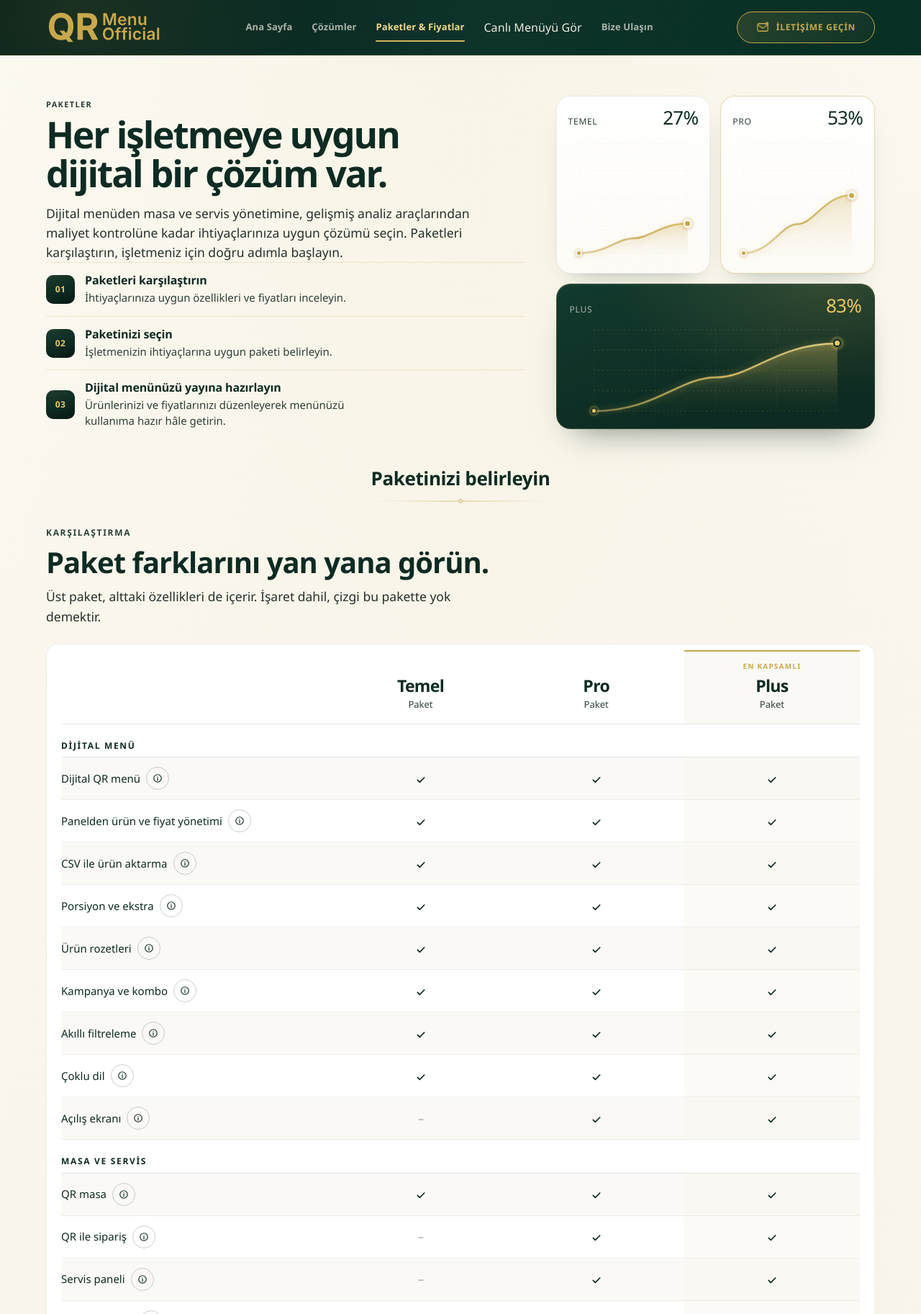
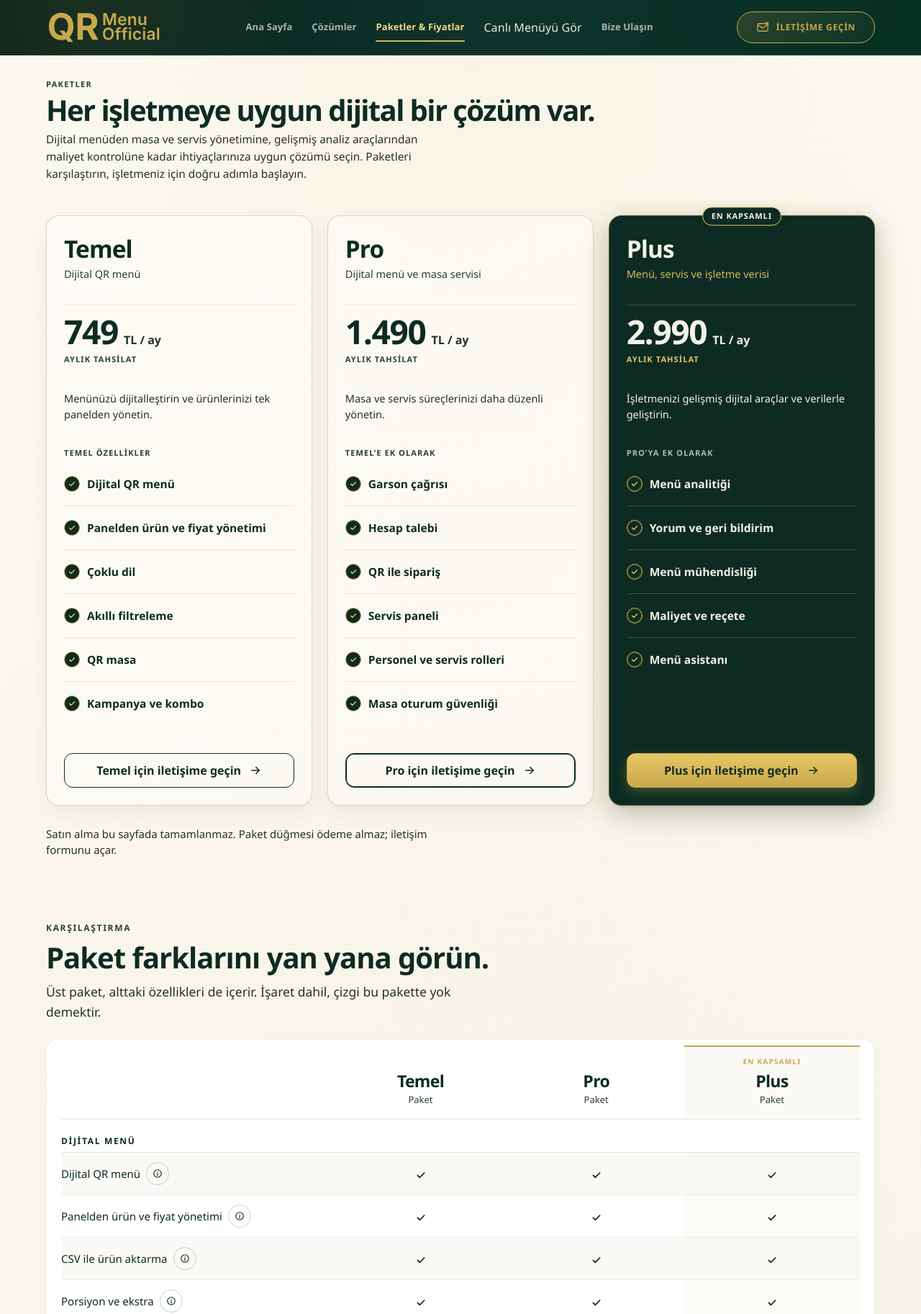
Before and after one commit to mamibeyinizz/anasite, a PHP site: page /paketler/ in a window 1280 px wide. Shown: the top 1825 px of the page at 72% size. Run offline with PHP 8.4, Linux system fonts and the light colour scheme.

Commit message:
Paketler: hero'yu kompaktlaştır, grafik kartlarını kaldır, paket kartlarını karşılaştırma tablosunun önüne al
Co-Authored-By: Claude Sonnet 5.5 <noreply@anthropic.com>
Claude-Session: https://claude.ai/code/session_01FBw9rSTA4hfQmbhEoLSWmF

```diff
--- a/paketler/index.html
+++ b/paketler/index.html
@@ -194,148 +194,33 @@
             <h1 class="qrmo-pricing-title">Her işletmeye uygun dijital bir çözüm var.</h1>
             <p class="qrmo-pricing-subtitle">Dijital menüden masa ve servis yönetimine, gelişmiş analiz araçlarından maliyet kontrolüne kadar ihtiyaçlarınıza uygun çözümü seçin. Paketleri karşılaştırın, işletmeniz için doğru adımla başlayın.</p>
           </div>
-          <ol class="qrmo-pricing-hero-steps">
-            <li>
-              <span class="qrmo-pricing-hero-step-n" aria-hidden="true">01</span>
-              <div>
-                <p class="qrmo-pricing-hero-step-title">Paketleri karşılaştırın</p>
-                <p class="qrmo-pricing-hero-step-copy">İhtiyaçlarınıza uygun özellikleri ve fiyatları inceleyin.</p>
-              </div>
-            </li>
-            <li>
-              <span class="qrmo-pricing-hero-step-n" aria-hidden="true">02</span>
-              <div>
-                <p class="qrmo-pricing-hero-step-title">Paketinizi seçin</p>
-                <p class="qrmo-pricing-hero-step-copy">İşletmenizin ihtiyaçlarına uygun paketi belirleyin.</p>
-              </div>
-            </li>
-            <li>
-              <span class="qrmo-pricing-hero-step-n" aria-hidden="true">03</span>
-              <div>
-                <p class="qrmo-pricing-hero-step-title">Dijital menünüzü yayına hazırlayın</p>
-                <p class="qrmo-pricing-hero-step-copy">Ürünlerinizi ve fiyatlarınızı düzenleyerek menünüzü kullanıma hazır hâle getirin.</p>
-              </div>
-            </li>
-          </ol>
-        </div>
-
-        <div class="qrmo-pricing-hero-visual" aria-hidden="true">
-          <div class="qrmo-pricing-viz">
-            <!-- Shared plot: viewBox 0 0 240 160, x0=20, x1=220, yBottom=148, H=136, yEnd=yBottom-(p/100)*H -->
-            <article class="qrmo-pricing-viz-card qrmo-pricing-viz-card--temel">
-              <div class="qrmo-pricing-viz-meta">
-                <p class="qrmo-pricing-viz-name">Temel</p>
-                <p class="qrmo-pricing-viz-pct"><span data-qp-viz-n="27">27</span>%</p>
-              </div>
-              <div class="qrmo-pricing-viz-plot">
-                <svg class="qrmo-pricing-viz-chart" viewBox="0 0 240 160" fill="none" preserveAspectRatio="none" focusable="false">
-                  <defs>
-                    <linearGradient id="qrmo-viz-fill-temel" x1="0" y1="0" x2="0" y2="1">
-                      <stop offset="0" stop-color="#c9a84c" stop-opacity=".26"/>
-                      <stop offset=".65" stop-color="#c9a84c" stop-opacity=".07"/>
-                      <stop offset="1" stop-color="#c9a84c" stop-opacity="0"/>
-                    </linearGradient>
-                    <linearGradient id="qrmo-viz-line-temel" x1="0" y1="0" x2="1" y2="0">
-                      <stop offset="0" stop-color="#c9a84c" stop-opacity=".55"/>
-                      <stop offset=".55" stop-color="#c9a84c"/>
-                      <stop offset="1" stop-color="#d8b75a"/>
-                    </linearGradient>
-                    <mask id="qrmo-viz-mask-temel" maskUnits="userSpaceOnUse">
-                      <rect class="qrmo-pricing-viz-wipe" x="0" y="0" width="240" height="160" fill="#fff"/>
-                    </mask>
-                  </defs>
-                  <path class="qrmo-pricing-viz-grid qrmo-pricing-viz-grid--y" d="M20 12H220M20 46H220M20 80H220M20 114H220M20 148H220"/>
-                  <path class="qrmo-pricing-viz-grid qrmo-pricing-viz-grid--x" d="M20 12V148M70 12V148M120 12V148M170 12V148M220 12V148"/>
-                  <g mask="url(#qrmo-viz-mask-temel)">
-                    <path class="qrmo-pricing-viz-area" d="M20 148C70 148 90 129.64 120 129.64S170 111.28 220 111.28V154H20Z"/>
-                    <path class="qrmo-pricing-viz-stroke" d="M20 148C70 148 90 129.64 120 129.64S170 111.28 220 111.28"/>
-                  </g>
-                </svg>
-                <span class="qrmo-pricing-viz-dot qrmo-pricing-viz-dot--start"></span>
-                <span class="qrmo-pricing-viz-dot qrmo-pricing-viz-dot--end"></span>
-              </div>
-            </article>
-            <article class="qrmo-pricing-viz-card qrmo-pricing-viz-card--pro">
-              <div class="qrmo-pricing-viz-meta">
-                <p class="qrmo-pricing-viz-name">Pro</p>
-                <p class="qrmo-pricing-viz-pct"><span data-qp-viz-n="53">53</span>%</p>
-              </div>
-              <div class="qrmo-pricing-viz-plot">
-                <svg class="qrmo-pricing-viz-chart" viewBox="0 0 240 160" fill="none" preserveAspectRatio="none" focusable="false">
-                  <defs>
-                    <linearGradient id="qrmo-viz-fill-pro" x1="0" y1="0" x2="0" y2="1">
-                      <stop offset="0" stop-color="#c9a84c" stop-opacity=".26"/>
-                      <stop offset=".65" stop-color="#c9a84c" stop-opacity=".07"/>
-                      <stop offset="1" stop-color="#c9a84c" stop-opacity="0"/>
-                    </linearGradient>
-                    <linearGradient id="qrmo-viz-line-pro" x1="0" y1="0" x2="1" y2="0">
-                      <stop offset="0" stop-color="#c9a84c" stop-opacity=".55"/>
-                      <stop offset=".55" stop-color="#c9a84c"/>
-                      <stop offset="1" stop-color="#d8b75a"/>
-                    </linearGradient>
-                    <mask id="qrmo-viz-mask-pro" maskUnits="userSpaceOnUse">
-                      <rect class="qrmo-pricing-viz-wipe" x="0" y="0" width="240" height="160" fill="#fff"/>
-                    </mask>
-                  </defs>
-                  <path class="qrmo-pricing-viz-grid qrmo-pricing-viz-grid--y" d="M20 12H220M20 46H220M20 80H220M20 114H220M20 148H220"/>
-                  <path class="qrmo-pricing-viz-grid qrmo-pricing-viz-grid--x" d="M20 12V148M70 12V148M120 12V148M170 12V148M220 12V148"/>
-                  <g mask="url(#qrmo-viz-mask-pro)">
-                    <path class="qrmo-pricing-viz-area" d="M20 148C70 148 90 111.96 120 111.96S170 75.92 220 75.92V154H20Z"/>
-                    <path class="qrmo-pricing-viz-stroke" d="M20 148C70 148 90 111.96 120 111.96S170 75.92 220 75.92"/>
-                  </g>
-                </svg>
-                <span class="qrmo-pricing-viz-dot qrmo-pricing-viz-dot--start"></span>
-                <span class="qrmo-pricing-viz-dot qrmo-pricing-viz-dot--end"></span>
-              </div>
-            </article>
-            <article class="qrmo-pricing-viz-card qrmo-pricing-viz-card--plus">
-              <div class="qrmo-pricing-viz-meta">
-                <p class="qrmo-pricing-viz-name">Plus</p>
-                <p class="qrmo-pricing-viz-pct"><span data-qp-viz-n="83">83</span>%</p>
-              </div>
-              <div class="qrmo-pricing-viz-plot qrmo-pricing-viz-plot--wide">
-                <svg class="qrmo-pricing-viz-chart qrmo-pricing-viz-chart--wide" viewBox="0 0 240 160" fill="none" preserveAspectRatio="none" focusable="false">
-                  <defs>
-                    <linearGradient id="qrmo-viz-fill-plus" x1="0" y1="0" x2="0" y2="1">
-                      <stop offset="0" stop-color="#e8c766" stop-opacity=".34"/>
-                      <stop offset=".65" stop-color="#e8c766" stop-opacity=".07"/>
-                      <stop offset="1" stop-color="#e8c766" stop-opacity="0"/>
-                    </linearGradient>
-                    <linearGradient id="qrmo-viz-line-plus" x1="0" y1="0" x2="1" y2="0">
-                      <stop offset="0" stop-color="#e8c766" stop-opacity=".55"/>
-                      <stop offset=".55" stop-color="#e8c766"/>
-                      <stop offset="1" stop-color="#f3dc8f"/>
-                    </linearGradient>
-                    <mask id="qrmo-viz-mask-plus" maskUnits="userSpaceOnUse">
-                      <rect class="qrmo-pricing-viz-wipe" x="0" y="0" width="240" height="160" fill="#fff"/>
-                    </mask>
-                  </defs>
-                  <path class="qrmo-pricing-viz-grid qrmo-pricing-viz-grid--y" d="M20 12H220M20 46H220M20 80H220M20 114H220M20 148H220"/>
-                  <path class="qrmo-pricing-viz-grid qrmo-pricing-viz-grid--x" d="M20 12V148M70 12V148M120 12V148M170 12V148M220 12V148"/>
-                  <g mask="url(#qrmo-viz-mask-plus)">
-                    <path class="qrmo-pricing-viz-area qrmo-pricing-viz-area--plus" d="M20 148C70 148 90 91.56 120 91.56S170 35.12 220 35.12V154H20Z"/>
-                    <path class="qrmo-pricing-viz-stroke qrmo-pricing-viz-stroke--plus" d="M20 148C70 148 90 91.56 120 91.56S170 35.12 220 35.12"/>
-                  </g>
-                </svg>
-                <span class="qrmo-pricing-viz-dot qrmo-pricing-viz-dot--start"></span>
-                <span class="qrmo-pricing-viz-dot qrmo-pricing-viz-dot--end"></span>
-              </div>
-            </article>
-          </div>
         </div>
       </div>
 
     </div>
   </header>
 
-  <div class="qrmo-pricing-choose">
+  <!-- =====================================================
+       3. PAKET KARTLARI
+  ====================================================== -->
+  <section class="qrmo-pricing-packages" id="paketler" aria-label="Paket kartları">
     <div class="qrmo-pricing-inner">
-      <div class="qrmo-pricing-hero-close">
-        <h2 class="qrmo-pricing-hero-choose" id="qrmo-pricing-hero-choose">Paketinizi belirleyin</h2>
-        <div class="qrmo-pricing-hero-rule" aria-hidden="true"><span></span></div>
-      </div>
+      <div class="qrmo-pricing-cards" data-qp-mount="cards"></div>
+      <noscript>
+        <div class="qrmo-pricing-fallback">
+          <p>Paket kartları ve dönem fiyatları JavaScript ile yüklenir. JavaScript kapalıyken özet:</p>
+          <ul>
+            <li><strong>Temel</strong> — Menünüzü dijitalleştirin ve ürünlerinizi tek panelden yönetin.</li>
+            <li><strong>Pro</strong> — Temel’e ek olarak garson çağrısı, hesap talebi, sipariş ve servis paneli.</li>
+            <li><strong>Plus</strong> — Pro’ya ek olarak menü analitiği, geri bildirim, maliyet ve menü asistanı.</li>
+          </ul>
+          <p>Aynı liste fiyatları <a href="../sss/">sıkça sorulan sorularda</a> da yazılıdır. Seçim için <a href="../iletisim/">iletişim kanallarını</a> kullanın.</p>
+        </div>
+      </noscript>
+      <p class="qrmo-pricing-flow-note" id="qrmo-pricing-flow-note">Satın alma bu sayfada tamamlanmaz. Paket düğmesi ödeme almaz; iletişim formunu açar.</p>
+      <p class="qrmo-pricing-price-note" data-qp-mount="price-note" hidden></p>
     </div>
-  </div>
+  </section>
 
   <!-- =====================================================
        2. ÖZELLİK KARŞILAŞTIRMA
@@ -358,27 +243,6 @@
     </div>
   </section>
 
-  <!-- =====================================================
-       3. PAKET KARTLARI
-  ====================================================== -->
-  <section class="qrmo-pricing-packages" id="paketler" aria-label="Paket kartları">
-    <div class="qrmo-pricing-inner">
-      <div class="qrmo-pricing-cards" data-qp-mount="cards"></div>
-      <noscript>
-        <div class="qrmo-pricing-fallback">
-          <p>Paket kartları ve dönem fiyatları JavaScript ile yüklenir. JavaScript kapalıyken özet:</p>
-          <ul>
-            <li><strong>Temel</strong> — Menünüzü dijitalleştirin ve ürünlerinizi tek panelden yönetin.</li>
-            <li><strong>Pro</strong> — Temel’e ek olarak garson çağrısı, hesap talebi, sipariş ve servis paneli.</li>
-            <li><strong>Plus</strong> — Pro’ya ek olarak menü analitiği, geri bildirim, maliyet ve menü asistanı.</li>
-          </ul>
-          <p>Aynı liste fiyatları <a href="../sss/">sıkça sorulan sorularda</a> da yazılıdır. Seçim için <a href="../iletisim/">iletişim kanallarını</a> kullanın.</p>
-        </div>
-      </noscript>
-      <p class="qrmo-pricing-flow-note" id="qrmo-pricing-flow-note">Satın alma bu sayfada tamamlanmaz. Paket düğmesi ödeme almaz; iletişim formunu açar.</p>
-      <p class="qrmo-pricing-price-note" data-qp-mount="price-note" hidden></p>
-    </div>
-  </section>
 
   <!-- =====================================================
        4. HANGİ PAKET BANA UYGUN?
--- a/paketler/paketler.css
+++ b/paketler/paketler.css
@@ -1805,3 +1805,17 @@ body.qrmo-pricing-page {
 @media (prefers-reduced-motion: no-preference) {
   html { scroll-behavior: smooth; }
 }
+
+/* ---------- Kompakt hero: paket kartları ilk ekranda görünsün ---------- */
+.qrmo-pricing-hero { padding: clamp(20px, 3.5vh, 36px) 0 clamp(12px, 2vh, 20px); }
+.qrmo-pricing-hero-grid { grid-template-columns: 1fr; gap: 0; }
+.qrmo-pricing-hero .qrmo-pricing-title {
+  max-width: none;
+  margin-bottom: 8px !important;
+  font-size: clamp(28px, 3.2vw, 40px);
+}
+.qrmo-pricing-hero .qrmo-pricing-subtitle { max-width: 64ch; font-size: clamp(15px, 1.2vw, 16.5px); }
+.qrmo-pricing-packages { padding-top: clamp(12px, 2vh, 20px); }
+@media (min-width: 1081px) {
+  .qrmo-pricing-hero-grid { grid-template-columns: 1fr; }
+}
```
